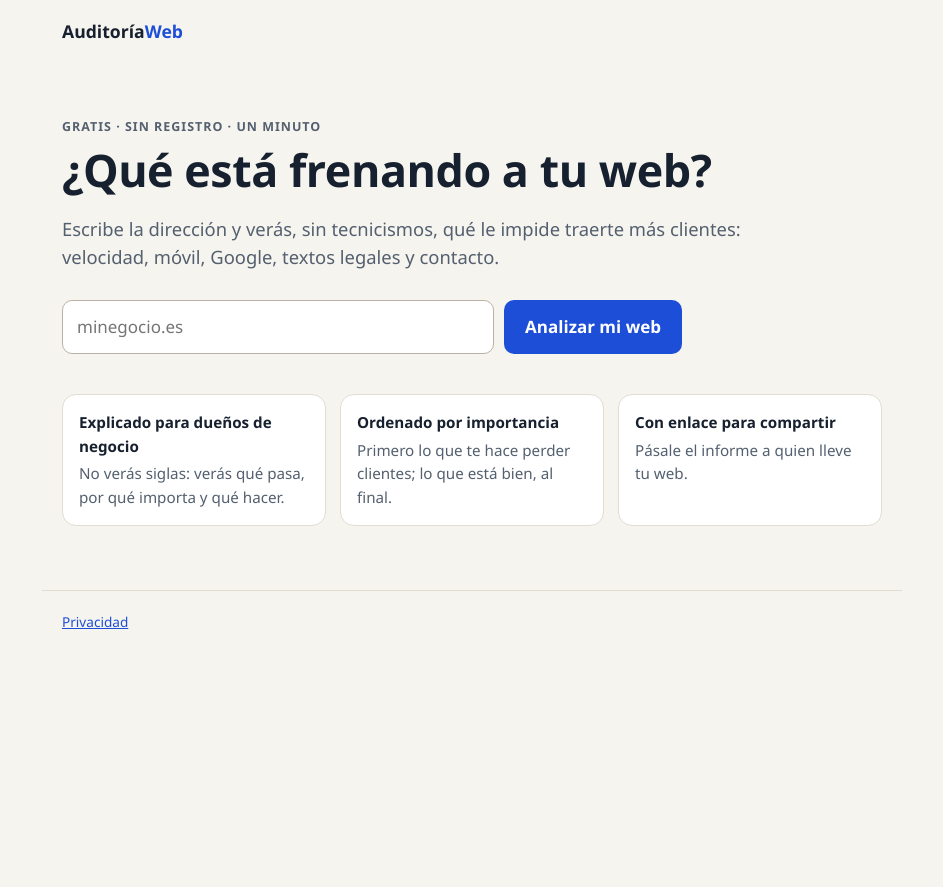
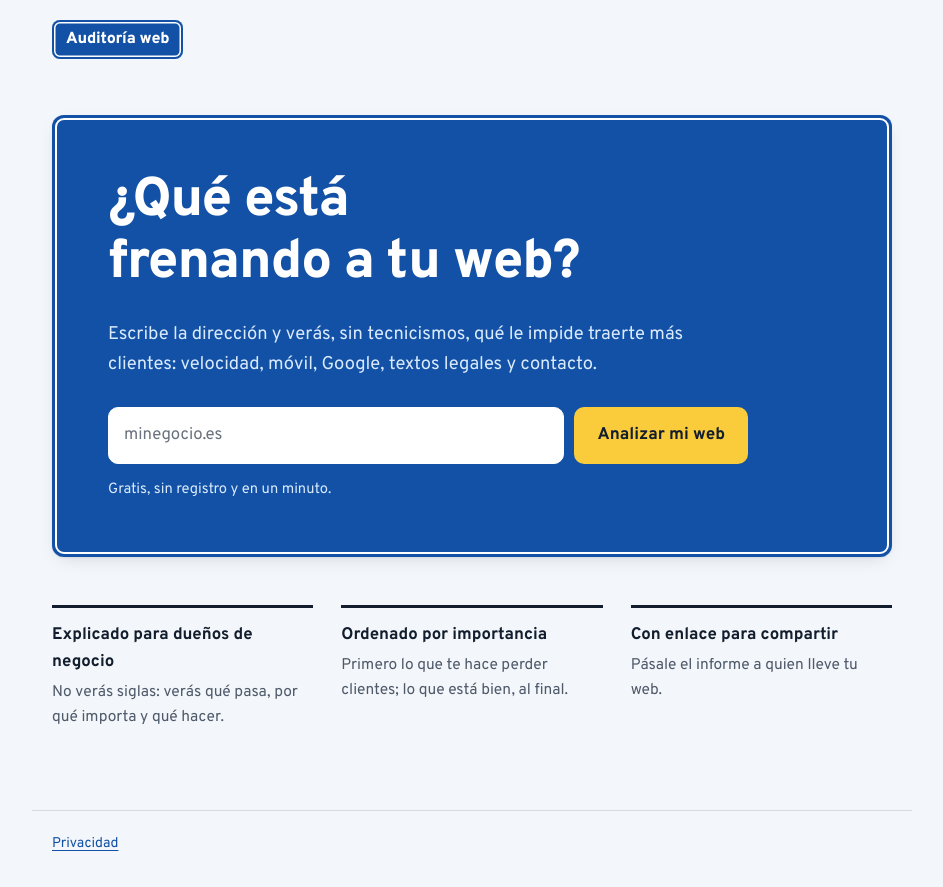
Before and after one commit to deperdomo/auditoria-web, a Next.js app in the folder frontend/: page / in a window 1280 px wide. Shown: the whole page, without its empty margins (168-1111 px from the left). Before the commit the page ends 800 px from the top, so only its background shows below. Built offline with nearby package versions, Linux system fonts and the light colour scheme; no server answers.

Commit message:
Redesign around a road-sign visual language: Overpass type, sign-blue panels, sign-shaped status markers

```diff
--- a/frontend/app/globals.css
+++ b/frontend/app/globals.css
@@ -1,148 +1,216 @@
+/* Mundo visual: señalización de carretera. Azul de cartel informativo, amarillo de obras para la acción
+   principal, y el estado de cada hallazgo con forma de señal además de color. */
 :root {
-  --tinta: #16202e;
-  --tinta-suave: #54606f;
-  --fondo: #f6f4ef;
-  --papel: #ffffff;
-  --linea: #e2ddd3;
-  --acento: #1d4ed8;
-  --mal: #c2410c;
-  --mal-fondo: #fff1e9;
-  --mejorable: #a16207;
-  --mejorable-fondo: #fdf6dc;
-  --bien: #15803d;
-  --bien-fondo: #eaf7ee;
-  --radio: 14px;
+  --tinta: oklch(0.23 0.035 258);
+  --tinta-suave: oklch(0.46 0.03 258);
+  --fondo: oklch(0.972 0.006 250);
+  --papel: #fff;
+  --linea: oklch(0.89 0.012 255);
+  --senal: oklch(0.45 0.15 258);
+  --senal-oscura: oklch(0.38 0.14 258);
+  --senal-texto: oklch(0.93 0.03 250);
+  --obras: oklch(0.86 0.16 90);
+  --obras-hover: oklch(0.82 0.17 85);
+  --mal: oklch(0.52 0.19 30);
+  --mal-fondo: oklch(0.96 0.025 30);
+  --mal-borde: oklch(0.86 0.07 30);
+  --mejorable: oklch(0.52 0.11 70);
+  --mejorable-dibujo: oklch(0.78 0.15 80);
+  --mejorable-fondo: oklch(0.965 0.04 90);
+  --mejorable-borde: oklch(0.87 0.08 88);
+  --bien: oklch(0.5 0.13 150);
+  --bien-fondo: oklch(0.96 0.03 150);
+  --radio: 12px;
+  --sombra: 0 1px 2px oklch(0.23 0.035 258 / 0.06), 0 6px 20px -8px oklch(0.23 0.035 258 / 0.18);
+  --salida: cubic-bezier(0.16, 1, 0.3, 1);
 }
 
 * { box-sizing: border-box; }
-html { -webkit-text-size-adjust: 100%; }
+html { -webkit-text-size-adjust: 100%; scrollbar-color: oklch(0.75 0.03 255) var(--fondo); }
 body {
   margin: 0;
   background: var(--fondo);
   color: var(--tinta);
-  font-family: "Segoe UI", system-ui, -apple-system, "Helvetica Neue", Arial, sans-serif;
+  font-family: var(--fuente), system-ui, -apple-system, "Segoe UI", sans-serif;
   font-size: 17px;
-  line-height: 1.55;
+  line-height: 1.6;
+  caret-color: var(--senal);
+  accent-color: var(--senal);
 }
-main { max-width: 860px; margin: 0 auto; padding: 24px 20px 64px; }
-h1, h2, h3 { line-height: 1.2; margin: 0 0 0.4em; letter-spacing: -0.01em; }
-h1 { font-size: clamp(1.9rem, 5vw, 2.8rem); }
-h2 { font-size: 1.35rem; }
-h3 { font-size: 1.05rem; }
-p { margin: 0 0 0.9em; }
-a { color: var(--acento); }
+::selection { background: oklch(0.86 0.16 90 / 0.6); color: var(--tinta); }
+main { max-width: 880px; margin: 0 auto; padding: 32px 20px 80px; }
+h1, h2, h3 { line-height: 1.15; margin: 0 0 0.45em; letter-spacing: -0.02em; text-wrap: balance; font-weight: 800; }
+h1 { font-size: clamp(2rem, 6vw, 3.4rem); }
+h2 { font-size: 1.4rem; letter-spacing: -0.015em; }
+h3 { font-size: 1.08rem; font-weight: 700; letter-spacing: -0.01em; }
+p { margin: 0 0 0.9em; text-wrap: pretty; }
+a { color: var(--senal); text-underline-offset: 0.18em; text-decoration-thickness: 1px; }
+a:hover { text-decoration-thickness: 2px; }
 .oculto { position: absolute; width: 1px; height: 1px; overflow: hidden; clip: rect(0 0 0 0); }
 
-.cabecera { max-width: 860px; margin: 0 auto; padding: 18px 20px 0; }
-.marca { font-weight: 700; font-size: 1.1rem; color: var(--tinta); text-decoration: none; }
-.marca span { color: var(--acento); }
-.pie {
-  max-width: 860px; margin: 0 auto; padding: 20px; border-top: 1px solid var(--linea);
-  display: flex; gap: 16px; justify-content: space-between; flex-wrap: wrap;
-  font-size: 0.85rem; color: var(--tinta-suave);
+/* Placa: el cartel azul con filete blanco interior */
+.placa {
+  background: var(--senal); color: #fff; border-radius: var(--radio);
+  box-shadow: inset 0 0 0 3px var(--senal), inset 0 0 0 5px #fff, var(--sombra);
 }
 
+.cabecera { max-width: 880px; margin: 0 auto; padding: 20px 20px 0; }
+.marca {
+  display: inline-block; padding: 7px 14px 6px; border-radius: 8px; font-weight: 800; font-size: 1rem;
+  letter-spacing: -0.01em; text-decoration: none; color: #fff; background: var(--senal);
+  box-shadow: inset 0 0 0 2px var(--senal), inset 0 0 0 3.5px #fff;
+}
+.marca:hover { background: var(--senal-oscura); box-shadow: inset 0 0 0 2px var(--senal-oscura), inset 0 0 0 3.5px #fff; }
+.pie {
+  max-width: 880px; margin: 0 auto; padding: 22px 20px 32px; border-top: 1px solid var(--linea);
+  display: flex; gap: 16px; justify-content: space-between; flex-wrap: wrap;
+  font-size: 0.88rem; color: var(--tinta-suave);
+}
+
+/* Botones y campos */
 button, .boton-secundario {
-  font: inherit; font-weight: 600; cursor: pointer; border-radius: 10px;
-  padding: 12px 20px; border: 1px solid transparent; text-decoration: none; display: inline-block;
+  font: inherit; font-weight: 700; cursor: pointer; border-radius: 10px; line-height: 1.2;
+  padding: 14px 22px; border: 1px solid transparent; text-decoration: none; display: inline-block;
+  transition: background-color 0.15s, border-color 0.15s, transform 0.15s var(--salida);
 }
-button { background: var(--acento); color: #fff; }
-button:hover { filter: brightness(1.08); }
-button:disabled { opacity: 0.6; cursor: wait; }
+button { background: var(--senal); color: #fff; }
+button:hover { background: var(--senal-oscura); }
+button:active { transform: translateY(1px); }
+button:disabled { opacity: 0.65; cursor: wait; }
 .boton-secundario { background: var(--papel); color: var(--tinta); border-color: var(--linea); }
-button:focus-visible, a:focus-visible, input:focus-visible, summary:focus-visible { outline: 3px solid #93b4ff; outline-offset: 2px; }
+.boton-secundario:hover { background: var(--papel); border-color: oklch(0.75 0.03 255); }
+:focus-visible { outline: 3px solid var(--senal); outline-offset: 2px; }
+.placa :focus-visible { outline-color: var(--obras); }
+.placa .oferta :focus-visible, .placa .modal :focus-visible { outline-color: var(--senal); }
 input[type="text"], input[type="email"], input[type="password"] {
-  font: inherit; padding: 13px 14px; border: 1px solid #b9b2a4; border-radius: 10px; background: #fff; color: var(--tinta); width: 100%;
+  font: inherit; padding: 14px 15px; border: 1px solid oklch(0.78 0.02 255); border-radius: 10px;
+  background: #fff; color: var(--tinta); width: 100%;
 }
+input::placeholder { color: oklch(0.55 0.02 255); }
 .error { color: var(--mal); font-size: 0.95rem; margin: 8px 0 0; flex-basis: 100%; }
-.antetitulo { text-transform: uppercase; letter-spacing: 0.08em; font-size: 0.78rem; font-weight: 700; color: var(--tinta-suave); margin-bottom: 0.5em; }
 .nota-pequena { font-size: 0.88rem; color: var(--tinta-suave); }
 
 /* Portada */
-.portada { padding-top: 6vh; }
-.entradilla { font-size: 1.15rem; color: var(--tinta-suave); max-width: 40em; }
-.formulario { display: flex; gap: 10px; flex-wrap: wrap; margin: 28px 0 40px; max-width: 620px; }
+.portada .placa { padding: clamp(28px, 6vw, 56px); margin-top: 3vh; }
+.portada h1 { max-width: 13em; }
+.entradilla { font-size: 1.15rem; color: var(--senal-texto); max-width: 34em; }
+.formulario { display: flex; gap: 10px; flex-wrap: wrap; margin: 28px 0 14px; max-width: 640px; }
 .formulario input { flex: 1 1 260px; }
-.ventajas { list-style: none; padding: 0; margin: 0; display: grid; gap: 14px; grid-template-columns: repeat(auto-fit, minmax(220px, 1fr)); }
-.ventajas li { background: var(--papel); border: 1px solid var(--linea); border-radius: var(--radio); padding: 16px; font-size: 0.95rem; color: var(--tinta-suave); }
-.ventajas strong { display: block; color: var(--tinta); margin-bottom: 4px; }
+@media (max-width: 560px) { .formulario button { width: 100%; } }
+.placa .formulario input { border-color: #fff; font-size: 1.05rem; }
+.placa .formulario button { background: var(--obras); color: var(--tinta); }
+.placa .formulario button:hover { background: var(--obras-hover); }
+.placa .error { color: var(--mal); background: var(--mal-fondo); border-radius: 8px; padding: 8px 12px; }
+.placa-nota { margin: 0; font-size: 0.92rem; color: var(--senal-texto); }
+.ventajas { list-style: none; padding: 0; margin: 48px 0 0; display: grid; gap: 28px; grid-template-columns: repeat(auto-fit, minmax(220px, 1fr)); }
+.ventajas li { border-top: 3px solid var(--tinta); padding-top: 14px; color: var(--tinta-suave); font-size: 0.97rem; }
+.ventajas strong { display: block; color: var(--tinta); font-size: 1.05rem; margin-bottom: 4px; }
 
 /* Estados */
 .estado-pagina { text-align: center; padding: 10vh 0; }
+.estado-pagina h1 { font-size: clamp(1.6rem, 4.5vw, 2.3rem); }
 .estado-pagina .formulario { margin-left: auto; margin-right: auto; }
-.girando { width: 46px; height: 46px; margin: 0 auto 22px; border-radius: 50%; border: 4px solid var(--linea); border-top-color: var(--acento); animation: girar 0.9s linear infinite; }
+.girando { width: 48px; height: 48px; margin: 0 auto 24px; border-radius: 50%; border: 5px solid var(--linea); border-top-color: var(--senal); animation: girar 0.9s linear infinite; }
 @keyframes girar { to { transform: rotate(360deg); } }
-@media (prefers-reduced-motion: reduce) { .girando { animation-duration: 4s; } }
 
 /* Informe */
-.resumen { display: flex; gap: 24px; align-items: center; flex-wrap: wrap; background: var(--papel); border: 1px solid var(--linea); border-radius: var(--radio); padding: 24px; margin-bottom: 20px; }
-.resumen h1 { font-size: clamp(1.4rem, 4vw, 2rem); overflow-wrap: anywhere; }
+.resumen {
+  display: flex; gap: 28px; align-items: center; flex-wrap: wrap; background: var(--papel);
+  border: 1px solid var(--linea); border-radius: var(--radio); padding: 28px; margin-bottom: 20px; box-shadow: var(--sombra);
+}
+.resumen > div:last-child { flex: 1 1 260px; min-width: 0; }
+.resumen h1 { font-size: clamp(1.5rem, 4.5vw, 2.2rem); overflow-wrap: anywhere; }
+/* La nota, como una señal de velocidad: aro de color y número grande */
 .dial {
-  --c: var(--mejorable);
-  width: 132px; height: 132px; border-radius: 50%; flex: none;
-  background: radial-gradient(closest-side, var(--papel) 79%, transparent 80%), conic-gradient(var(--c) var(--pct), var(--linea) 0);
+  --c: var(--mejorable-dibujo);
+  width: 128px; height: 128px; border-radius: 50%; flex: none; background: #fff;
+  border: 13px solid var(--c); box-shadow: 0 0 0 1px var(--linea), var(--sombra);
   display: flex; flex-direction: column; align-items: center; justify-content: center;
+  animation: aparecer 0.7s var(--salida) both;
 }
 .dial.mal { --c: var(--mal); } .dial.bien { --c: var(--bien); }
-.dial span { font-size: 2.6rem; font-weight: 800; line-height: 1; color: var(--c); }
-.dial small { font-size: 0.78rem; color: var(--tinta-suave); }
-.recuento { display: flex; gap: 6px 14px; flex-wrap: wrap; align-items: center; font-size: 0.95rem; color: var(--tinta-suave); }
-.punto { display: inline-block; width: 10px; height: 10px; border-radius: 50%; margin-right: 2px; }
-.punto.mal { background: var(--mal); } .punto.mejorable { background: var(--mejorable); } .punto.bien { background: var(--bien); }
-.acciones { display: flex; gap: 14px; align-items: center; flex-wrap: wrap; }
-.acciones .boton-secundario { padding: 8px 14px; font-size: 0.92rem; }
-.enlace { font-size: 0.92rem; }
-.aviso { background: var(--mejorable-fondo); border: 1px solid #ecd98f; border-radius: 10px; padding: 12px 14px; font-size: 0.95rem; }
-.urgentes { background: var(--mal-fondo); border: 1px solid #f6c9ad; border-radius: var(--radio); padding: 18px 22px; margin-bottom: 26px; }
-.urgentes ol { margin: 0; padding-left: 1.2em; }
-.urgentes li { margin: 4px 0; font-weight: 600; }
+.dial span { font-size: 2.5rem; font-weight: 800; line-height: 1; letter-spacing: -0.03em; color: var(--tinta); font-variant-numeric: tabular-nums; }
+.dial small { font-size: 0.75rem; color: var(--tinta-suave); margin-top: 2px; }
+@keyframes aparecer { from { transform: scale(0.88); } }
+.recuento { display: flex; gap: 6px 16px; flex-wrap: wrap; align-items: center; font-size: 0.95rem; color: var(--tinta-suave); font-variant-numeric: tabular-nums; }
+.recuento > span { display: inline-flex; align-items: center; gap: 6px; }
+.senal { width: 14px; height: 14px; flex: none; }
+.senal.mal { fill: var(--mal); }
+.senal.mejorable { fill: var(--mejorable-dibujo); stroke: var(--mejorable); stroke-width: 1; }
+.senal.bien { fill: var(--bien); }
+.acciones { display: flex; gap: 16px; align-items: center; flex-wrap: wrap; margin-top: 6px; }
+.acciones .boton-secundario { padding: 9px 15px; font-size: 0.92rem; }
+.enlace { font-size: 0.92rem; font-weight: 600; }
+.aviso { background: var(--mejorable-fondo); border: 1px solid var(--mejorable-borde); border-radius: 10px; padding: 13px 16px; font-size: 0.95rem; }
+.urgentes { background: var(--mal-fondo); border: 1px solid var(--mal-borde); border-radius: var(--radio); padding: 20px 24px; margin-bottom: 28px; }
+.urgentes h2 { font-size: 1.15rem; color: var(--mal); }
+.urgentes ol { margin: 0; padding-left: 1.3em; }
+.urgentes li { margin: 5px 0; font-weight: 700; }
+.urgentes li::marker { color: var(--mal); font-variant-numeric: tabular-nums; }
 
-.categoria { margin-top: 34px; }
-.categoria h2 { display: flex; justify-content: space-between; align-items: baseline; flex-wrap: wrap; gap: 4px 12px; border-bottom: 2px solid var(--tinta); padding-bottom: 6px; }
-.nota { font-size: 0.95rem; font-weight: 700; }
+.categoria { margin-top: 44px; }
+.categoria h2 { display: flex; justify-content: space-between; align-items: baseline; flex-wrap: wrap; gap: 4px 12px; border-bottom: 3px solid var(--tinta); padding-bottom: 8px; }
+.nota { font-size: 0.95rem; font-weight: 800; font-variant-numeric: tabular-nums; letter-spacing: 0; }
 .nota.mal { color: var(--mal); } .nota.mejorable { color: var(--mejorable); } .nota.bien { color: var(--bien); }
-.categoria ul { list-style: none; padding: 0; margin: 14px 0 0; display: grid; gap: 12px; }
-.hallazgo { background: var(--papel); border: 1px solid var(--linea); border-left: 6px solid var(--mejorable); border-radius: 10px; padding: 16px 18px; }
-.hallazgo.mal { border-left-color: var(--mal); } .hallazgo.bien { border-left-color: var(--bien); }
-.hallazgo p { color: var(--tinta-suave); margin-bottom: 0.5em; }
-.etiqueta { display: inline-block; font-size: 0.74rem; font-weight: 700; text-transform: uppercase; letter-spacing: 0.06em; padding: 2px 8px; border-radius: 999px; margin-bottom: 8px; background: var(--mejorable-fondo); color: var(--mejorable); }
-.hallazgo.mal .etiqueta { background: var(--mal-fondo); color: var(--mal); }
-.hallazgo.bien .etiqueta { background: var(--bien-fondo); color: var(--bien); }
-details summary { cursor: pointer; font-weight: 600; color: var(--acento); width: fit-content; padding: 4px 0; }
-details p { margin-top: 6px; color: var(--tinta); }
+.nota.nota-pequena { font-weight: 600; color: var(--tinta-suave); }
+.categoria ul { list-style: none; padding: 0; margin: 16px 0 0; display: grid; gap: 12px; }
+.hallazgo { background: var(--papel); border: 1px solid var(--linea); border-radius: 10px; padding: 18px 20px; }
+.hallazgo.mal { border-color: var(--mal-borde); }
+.hallazgo p { color: var(--tinta-suave); margin-bottom: 0.5em; max-width: 68ch; }
+.etiqueta { display: inline-flex; align-items: center; gap: 6px; font-size: 0.82rem; font-weight: 700; margin-bottom: 6px; color: var(--mejorable); }
+.hallazgo.mal .etiqueta { color: var(--mal); }
+.hallazgo.bien .etiqueta { color: var(--bien); }
+details summary { cursor: pointer; font-weight: 700; color: var(--senal); width: fit-content; padding: 4px 0; }
+details summary:hover { text-decoration: underline; text-underline-offset: 0.18em; }
+details[open] summary { margin-bottom: 4px; }
+details p { margin-top: 6px; color: var(--tinta); padding-left: 14px; border-left: 1px solid var(--linea); }
 
-/* Ofertas */
-.ofertas { margin-top: 48px; padding: 28px 24px; background: var(--tinta); color: #fff; border-radius: var(--radio); }
-.ofertas > p { color: #c9d1dc; }
-.rejilla { display: grid; gap: 14px; grid-template-columns: repeat(auto-fit, minmax(220px, 1fr)); margin-top: 18px; }
-.oferta { background: #fff; color: var(--tinta); border-radius: 12px; padding: 18px; display: flex; flex-direction: column; }
-.oferta p { font-size: 0.93rem; color: var(--tinta-suave); }
-.oferta .precio { font-weight: 700; color: var(--tinta); margin-top: auto; }
-.oferta button { width: 100%; }
-.velo { position: fixed; inset: 0; background: rgba(15, 23, 42, 0.6); display: flex; align-items: center; justify-content: center; padding: 16px; z-index: 10; }
-.modal { background: #fff; color: var(--tinta); border-radius: var(--radio); padding: 26px; width: 100%; max-width: 440px; position: relative; }
-.modal label { display: block; font-weight: 600; font-size: 0.92rem; margin: 10px 0 4px; }
+/* Oferta */
+.ofertas { margin-top: 56px; padding: clamp(24px, 5vw, 40px); }
+.ofertas > p { color: var(--senal-texto); }
+.rejilla { display: grid; gap: 14px; grid-template-columns: repeat(auto-fit, minmax(240px, 1fr)); margin-top: 20px; }
+.oferta { background: #fff; color: var(--tinta); border-radius: 10px; padding: 22px; display: flex; flex-direction: column; }
+.oferta p { font-size: 0.97rem; color: var(--tinta-suave); max-width: 60ch; }
+.oferta .precio { font-weight: 800; color: var(--tinta); margin-top: auto; }
+.oferta button { width: 100%; background: var(--obras); color: var(--tinta); }
+.oferta button:hover { background: var(--obras-hover); }
+@media (min-width: 640px) { .oferta button { width: auto; align-self: flex-start; } }
+.velo { position: fixed; inset: 0; background: oklch(0.2 0.04 258 / 0.6); display: flex; align-items: center; justify-content: center; padding: 16px; z-index: 10; animation: fundir 0.2s ease-out; }
+.modal { background: #fff; color: var(--tinta); border-radius: var(--radio); padding: 28px; width: 100%; max-width: 450px; position: relative; box-shadow: 0 24px 60px -12px oklch(0.2 0.04 258 / 0.45); animation: subir 0.35s var(--salida); }
+.modal h3 { font-size: 1.3rem; padding-right: 32px; }
+.modal label { display: block; font-weight: 700; font-size: 0.92rem; margin: 12px 0 4px; }
 .modal .casilla { display: flex; gap: 10px; align-items: flex-start; font-weight: 400; margin: 14px 0; }
 .modal .casilla input { margin-top: 5px; width: 18px; height: 18px; flex: none; }
 .modal button[type="submit"] { width: 100%; margin-top: 6px; }
-.cerrar { position: absolute; top: 8px; right: 8px; background: transparent; color: var(--tinta-suave); font-size: 1.5rem; line-height: 1; padding: 6px 12px; }
+.cerrar { position: absolute; top: 10px; right: 10px; background: transparent; color: var(--tinta-suave); padding: 8px; display: flex; border-radius: 8px; }
+.cerrar:hover { background: var(--fondo); color: var(--tinta); }
+.cerrar svg { width: 20px; height: 20px; }
+@keyframes fundir { from { opacity: 0; } }
+@keyframes subir { from { transform: translateY(14px); opacity: 0; } }
+@media (prefers-reduced-motion: reduce) {
+  *, *::before, *::after { animation-duration: 0.01ms !important; transition-duration: 0.01ms !important; }
+  .girando { animation-duration: 4s !important; }
+}
 
 /* Texto legal */
-.texto h2 { margin-top: 1.4em; }
+.texto { max-width: 68ch; }
+.texto h1 { font-size: clamp(1.8rem, 5vw, 2.6rem); }
+.texto h2 { margin-top: 1.6em; }
 
 /* Panel */
 main:has(.panel) { max-width: 1180px; }
 .panel header { display: flex; justify-content: space-between; align-items: center; gap: 12px; flex-wrap: wrap; }
 .panel h1 { font-size: 1.8rem; }
-.panel h2 { margin-top: 34px; }
+.panel h2 { margin-top: 36px; }
 .cifras { display: grid; grid-template-columns: repeat(auto-fit, minmax(160px, 1fr)); gap: 12px; margin-top: 16px; }
-.cifras div { background: var(--papel); border: 1px solid var(--linea); border-radius: 12px; padding: 14px; color: var(--tinta-suave); font-size: 0.92rem; }
-.cifras strong { display: block; font-size: 1.8rem; color: var(--tinta); line-height: 1.1; }
+.cifras div { background: var(--papel); border: 1px solid var(--linea); border-radius: 10px; padding: 14px 16px; color: var(--tinta-suave); font-size: 0.92rem; }
+.cifras strong { display: block; font-size: 1.8rem; font-weight: 800; color: var(--tinta); line-height: 1.1; font-variant-numeric: tabular-nums; }
 .dos-columnas { display: grid; gap: 0 28px; grid-template-columns: repeat(auto-fit, minmax(320px, 1fr)); }
-.tabla { overflow-x: auto; background: var(--papel); border: 1px solid var(--linea); border-radius: 12px; }
-table { border-collapse: collapse; width: 100%; font-size: 0.9rem; }
+.tabla { overflow-x: auto; background: var(--papel); border: 1px solid var(--linea); border-radius: 10px; }
+table { border-collapse: collapse; width: 100%; font-size: 0.9rem; font-variant-numeric: tabular-nums; }
 th, td { text-align: left; padding: 9px 12px; border-bottom: 1px solid var(--linea); white-space: nowrap; }
-th { font-size: 0.76rem; text-transform: uppercase; letter-spacing: 0.05em; color: var(--tinta-suave); }
+th { font-size: 0.78rem; font-weight: 700; color: var(--tinta-suave); background: var(--fondo); }
 tr:last-child td { border-bottom: 0; }
 td small { color: var(--tinta-suave); margin-left: 4px; }
 td code { font-size: 0.82rem; }
+.boton-fila { padding: 5px 10px; font-size: 0.85rem; }
--- a/frontend/app/layout.tsx
+++ b/frontend/app/layout.tsx
@@ -1,6 +1,7 @@
 import type { Metadata } from "next";
 import Link from "next/link";
 import Script from "next/script";
+import { Overpass } from "next/font/google";
 import { NOMBRE_SITIO, URL_SITIO } from "@/lib/sitio";
 import "./globals.css";
 
@@ -17,16 +18,19 @@ export const metadata: Metadata = {
   twitter: { card: "summary_large_image" },
 };
 
+// Overpass desciende de la tipografía de las señales de carretera. next/font la sirve desde el propio sitio.
+const fuente = Overpass({ subsets: ["latin"], variable: "--fuente", display: "swap" });
+
 const umamiSrc = process.env.NEXT_PUBLIC_UMAMI_SRC;
 const umamiId = process.env.NEXT_PUBLIC_UMAMI_WEBSITE_ID;
 
 export default function RootLayout({ children }: { children: React.ReactNode }) {
   return (
-    <html lang="es">
+    <html lang="es" className={fuente.variable}>
       <body>
         <header className="cabecera">
           <Link href="/" className="marca">
-            Auditoría<span>Web</span>
+            Auditoría web
           </Link>
         </header>
         <main>{children}</main>
--- a/frontend/app/page.tsx
+++ b/frontend/app/page.tsx
@@ -27,13 +27,15 @@ export default function Inicio() {
         type="application/ld+json"
         dangerouslySetInnerHTML={{ __html: JSON.stringify(datosEstructurados) }}
       />
-      <p className="antetitulo">Gratis · sin registro · un minuto</p>
+      <div className="placa">
         <h1>¿Qué está frenando a tu web?</h1>
         <p className="entradilla">
           Escribe la dirección y verás, sin tecnicismos, qué le impide traerte más clientes: velocidad, móvil,
           Google, textos legales y contacto.
         </p>
         <FormularioUrl />
+        <p className="placa-nota">Gratis, sin registro y en un minuto.</p>
+      </div>
       <ul className="ventajas">
         <li>
           <strong>Explicado para dueños de negocio</strong>
--- a/frontend/components/Ofertas.tsx
+++ b/frontend/components/Ofertas.tsx
@@ -54,7 +54,7 @@ export default function Ofertas({ auditId, dominio }: { auditId: string; dominio
   }
 
   return (
-    <section className="ofertas">
+    <section className="ofertas placa">
       <h2>¿Quieres que te ayude?</h2>
       <p>Puedo corregir los fallos del informe de {dominio}.</p>
       <div className="rejilla">
@@ -74,7 +74,9 @@ export default function Ofertas({ auditId, dominio }: { auditId: string; dominio
         <div className="velo" role="dialog" aria-modal="true" aria-labelledby="titulo-modal" onClick={cerrar}>
           <div className="modal" onClick={(e) => e.stopPropagation()}>
             <button type="button" className="cerrar" aria-label="Cerrar" onClick={cerrar}>
-              ×
+              <svg viewBox="0 0 20 20" aria-hidden="true" focusable="false">
+                <path d="M5 5l10 10M15 5 5 15" stroke="currentColor" strokeWidth="2" strokeLinecap="round" />
+              </svg>
             </button>
             <h3 id="titulo-modal">{abierta.titulo}</h3>
             {estado === "hecho" ? (
--- a/frontend/components/Panel.tsx
+++ b/frontend/components/Panel.tsx
@@ -172,7 +172,7 @@ export default function Panel() {
             <td>{i.soluciones_abiertas}</td>
             <td>{i.ofertas.join(", ") || (i.vio_ofertas ? "las vio" : "–")}</td>
             <td>{i.emails ? "sí" : "–"}</td>
-            <td><button type="button" className="boton-secundario" style={{ padding: "4px 10px", fontSize: "0.85rem" }} onClick={() => void borrar(i.id, i.dominio)}>Eliminar</button></td>
+            <td><button type="button" className="boton-secundario boton-fila" onClick={() => void borrar(i.id, i.dominio)}>Eliminar</button></td>
           </tr>
         ))}</tbody>
       </table></div>
--- a/frontend/lib/ofertas.ts
+++ b/frontend/lib/ofertas.ts
@@ -15,7 +15,7 @@ export const OFERTAS: Oferta[] = [
     id: "gratis",
     titulo: "Te arreglo los fallos gratis",
     descripcion: "Estoy ayudando gratis a unos pocos negocios de Madrid a cambio de su opinión. Déjame tu email y te digo qué arreglaría primero.",
-    precio: "Gratis · solo 5 plazas este mes",
+    precio: "Gratis. Solo 5 plazas este mes.",
     boton: "Quiero una plaza",
     aviso: "A cambio te pediré tu opinión sincera, permiso para enseñar el antes y el después, y que me recomiendes si quedas contento. Déjame tu email y te escribo.",
   },
```
Also changed, not shown: frontend/app/opengraph-image.tsx (+7 -4 lines), frontend/components/Informe.tsx (+11 -8 lines), frontend/components/Senal.tsx (added, +17 -0 lines), frontend/app/icon.svg. Lines whose indentation alone changed are shown as unchanged.
